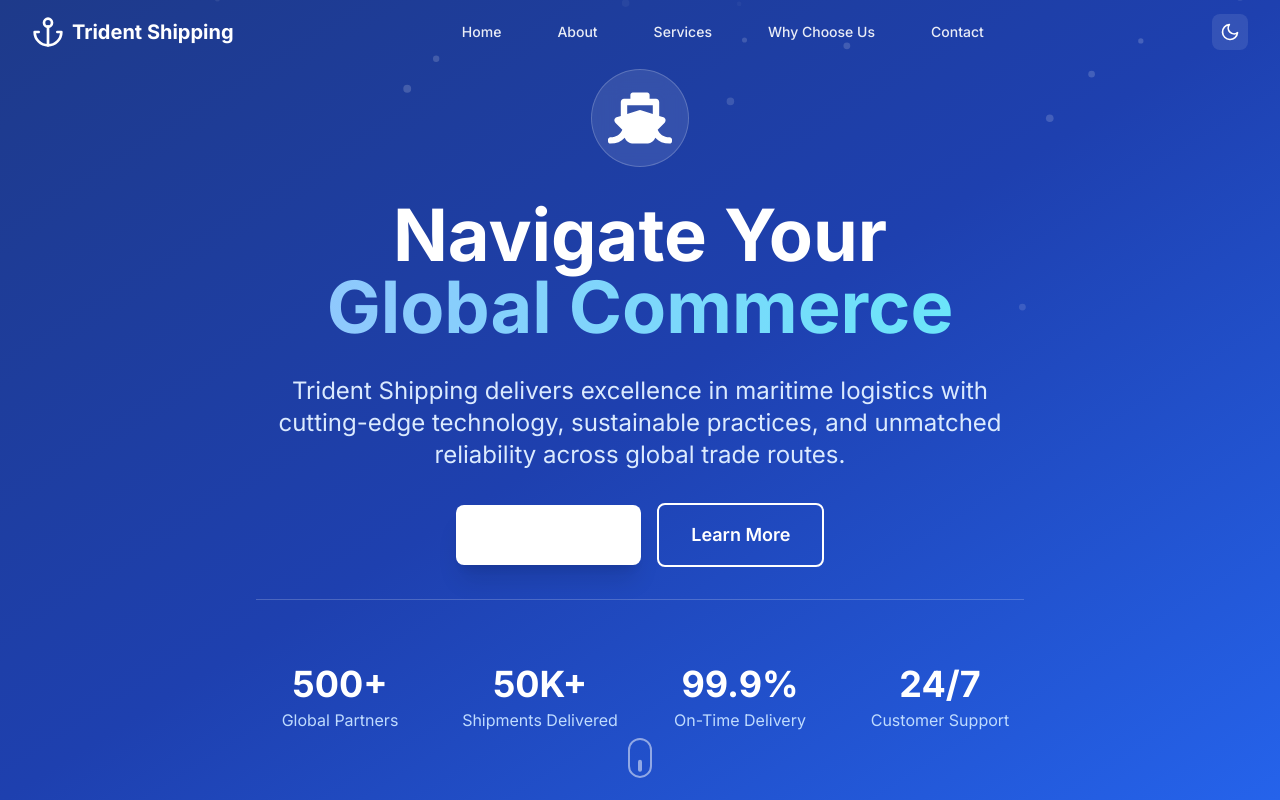
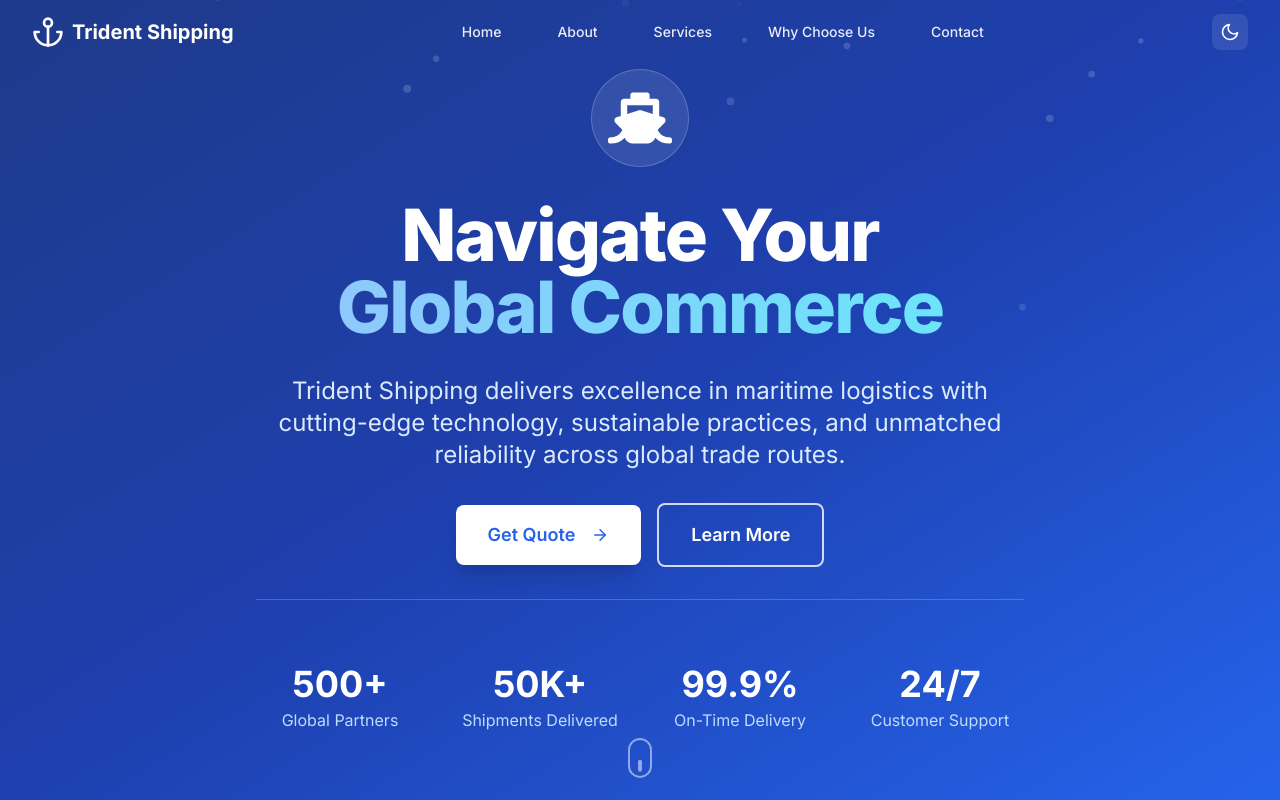
Before and after one commit to MilanPatel2003/project, a React (Vite) app: page / in a window 1280 px wide. Shown: the top 800 px of the page. Built offline with nearby package versions, Linux system fonts and the light colour scheme.

Commit message:
color issue resovle

```diff
--- a/src/components/sections/Hero.tsx
+++ b/src/components/sections/Hero.tsx
@@ -20,7 +20,7 @@ const Hero: React.FC = () => {
   };
 
   return (
-    <section id="home" className="relative min-h-screen flex items-center justify-center overflow-hidden">
+    <section id="home" className="relative min-h-screen flex items-center justify-center overflow-hidden pb-safe-b pt-safe-t">
       {/* Background gradient */}
       <div className="absolute inset-0 bg-gradient-to-br from-blue-900 via-blue-800 to-blue-600 dark:from-gray-900 dark:via-gray-800 dark:to-blue-900" />
 
@@ -72,7 +72,7 @@ const Hero: React.FC = () => {
             initial={{ opacity: 0, y: 30 }}
             animate={{ opacity: 1, y: 0 }}
             transition={{ delay: 0.4, duration: 0.8 }}
-            className="text-5xl md:text-7xl font-bold text-white leading-tight"
+            className="text-4xl sm:text-5xl md:text-7xl font-extrabold text-white leading-tight tracking-tight"
           >
             Navigate Your
             <span className="block bg-gradient-to-r from-blue-300 to-cyan-300 bg-clip-text text-transparent">
@@ -85,7 +85,7 @@ const Hero: React.FC = () => {
             initial={{ opacity: 0, y: 30 }}
             animate={{ opacity: 1, y: 0 }}
             transition={{ delay: 0.6, duration: 0.8 }}
-            className="text-xl md:text-2xl text-blue-100 max-w-3xl mx-auto leading-relaxed"
+            className="text-lg sm:text-xl md:text-2xl text-blue-100 max-w-3xl mx-auto leading-relaxed"
           >
             Trident Shipping delivers excellence in maritime logistics with cutting-edge technology,
             sustainable practices, and unmatched reliability across global trade routes.
@@ -96,12 +96,12 @@ const Hero: React.FC = () => {
             initial={{ opacity: 0, y: 30 }}
             animate={{ opacity: 1, y: 0 }}
             transition={{ delay: 0.8, duration: 0.8 }}
-            className="flex flex-col sm:flex-row gap-4 justify-center items-center"
+            className="flex flex-col sm:flex-row gap-4 justify-center items-stretch sm:items-center w-full sm:w-auto"
           >
             <Button
               size="lg"
               onClick={scrollToContact}
-              className="bg-white text-blue-600 hover:bg-blue-50 hover:text-blue-700 shadow-xl"
+              className="!bg-white !text-blue-600 hover:!bg-blue-50 hover:!text-blue-700 shadow-xl w-full sm:w-auto"
             >
               Get Quote <FiArrowRight className="ml-2" />
             </Button>
@@ -109,7 +109,7 @@ const Hero: React.FC = () => {
               variant="outline"
               size="lg"
               onClick={scrollToAbout}
-              className="border-white text-white hover:bg-white hover:text-blue-600"
+              className="border-2 border-white/80 text-white hover:bg-white hover:text-blue-600 w-full sm:w-auto"
             >
               Learn More
             </Button>
--- a/src/components/sections/Services.tsx
+++ b/src/components/sections/Services.tsx
@@ -135,34 +135,7 @@ const Services: React.FC = () => {
           ))}
         </div>
 
-        {/* CTA Section */}
-        <motion.div
-          initial={{ opacity: 0, y: 50 }}
-          whileInView={{ opacity: 1, y: 0 }}
-          viewport={{ once: true }}
-          transition={{ duration: 0.8, delay: 0.3 }}
-          className="text-center mt-16"
-        >
-          <Card className="p-8 bg-gradient-to-r from-blue-600 to-cyan-600">
-            <h3 className="text-3xl font-bold text-white mb-4">
-              Need a Custom Solution?
-            </h3>
-            <p className="text-blue-100 text-lg mb-6 max-w-2xl mx-auto">
-              Every business has unique shipping requirements. Our team of experts can design
-              a custom logistics solution that perfectly fits your specific needs and budget.
-            </p>
-            <Button
-              size="lg"
-              className="bg-white text-blue-600 hover:bg-blue-50 hover:text-blue-700"
-              onClick={() => {
-                const element = document.querySelector('#contact');
-                if (element) element.scrollIntoView({ behavior: 'smooth' });
-              }}
-            >
-              Contact Our Experts
-            </Button>
-          </Card>
-        </motion.div>
+
       </div>
     </section>
   );
--- a/src/components/ui/Button.tsx
+++ b/src/components/ui/Button.tsx
@@ -16,7 +16,7 @@ const Button: React.FC<ButtonProps> = ({
   className = '',
   ...props
 }) => {
-  const baseClasses = 'font-semibold rounded-lg transition-all duration-200 flex items-center justify-center gap-2';
+  const baseClasses = 'font-semibold rounded-lg transition-all duration-200 flex items-center justify-center gap-2 focus:outline-none focus-visible:ring-2 focus-visible:ring-offset-2 focus-visible:ring-primary-500 dark:focus-visible:ring-primary-400 focus-visible:ring-offset-white dark:focus-visible:ring-offset-gray-900';
 
   const variants = {
     primary: 'bg-blue-600 hover:bg-blue-700 text-white shadow-lg hover:shadow-xl',
--- a/src/index.css
+++ b/src/index.css
@@ -28,3 +28,7 @@
     color: white;
   }
 }
+
+/* Safe area helpers for iOS notch/toolbars */
+.pt-safe-t { padding-top: max(1rem, env(safe-area-inset-top)); }
+.pb-safe-b { padding-bottom: max(1rem, env(safe-area-inset-bottom)); }
```
